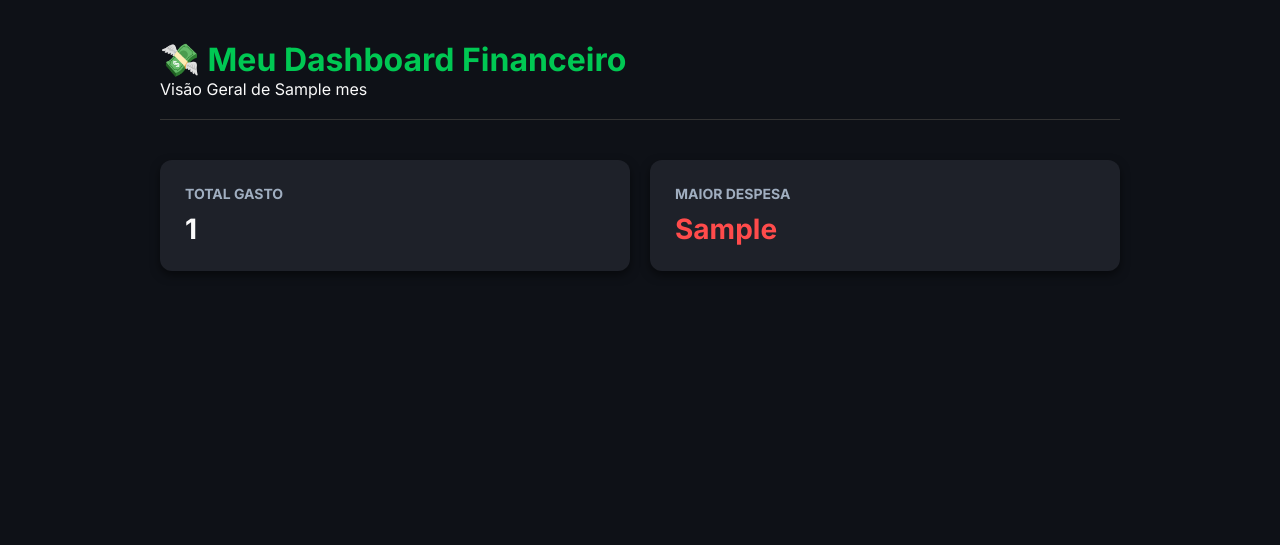
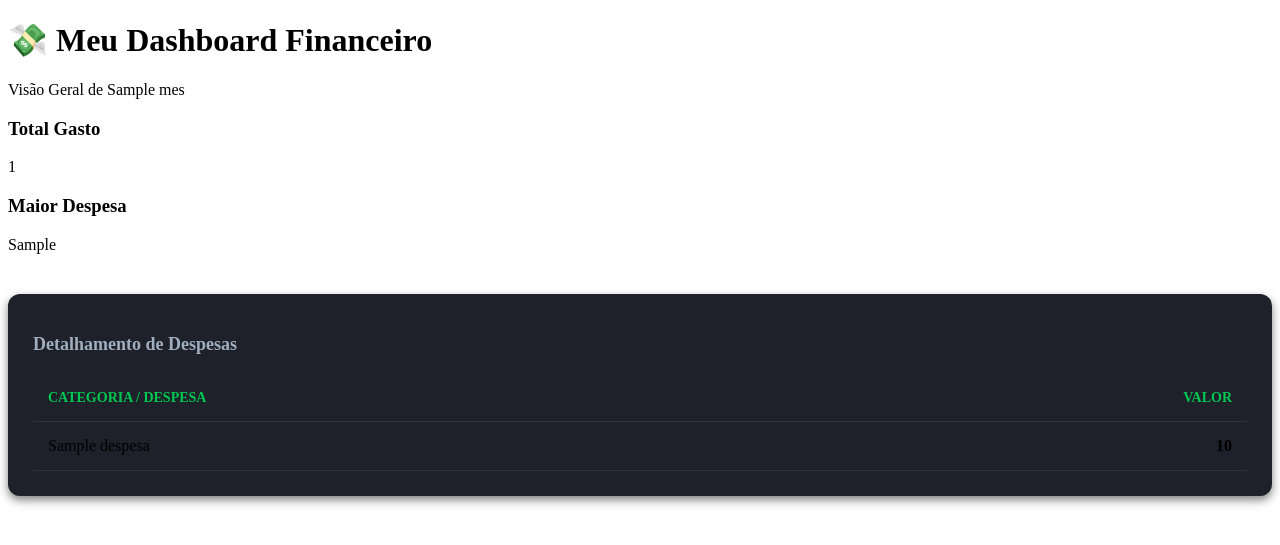
Before and after one commit to BiellFG/MARK-II, a Flask app: template Templates/index.html in a window 1280 px wide. Shown: the top 545 px of the page. Run offline with Flask 3, Linux system fonts and the light colour scheme; the template is opened without the code that fills it: most values are stand-ins (such as "Sample title", 1, 10 or a date in 2020).

Commit message:
Add files via upload

```diff
--- a/Static/style.css
+++ b/Static/style.css
@@ -1,66 +1,46 @@
-/* Importando uma fonte profissional do Google */
-@import url('https://fonts.googleapis.com/css2?family=Inter:wght@400;600;700&display=swap');
-
-* {
-    margin: 0;
-    padding: 0;
-    box-sizing: border-box;
-    font-family: 'Inter', sans-serif;
-}
-
-body {
-    background-color: #0E1117;
-    color: #FAFAFA;
-}
-
-.container {
-    max-width: 1000px;
-    margin: 0 auto;
-    padding: 40px 20px;
-}
-
-header {
-    margin-bottom: 40px;
-    border-bottom: 1px solid #333;
-    padding-bottom: 20px;
-}
-
-header h1 {
-    color: #00C853;
-}
-
-/* Estilo profissional dos Cards */
-.cards-grid {
-    display: flex;
-    gap: 20px;
-}
-
-.card {
+/* --- Estilos da Nova Tabela --- */
+.tabela-container {
+    margin-top: 40px;
     background-color: #1E2129;
     padding: 25px;
     border-radius: 12px;
-    flex: 1;
     box-shadow: 0 4px 10px rgba(0,0,0,0.5);
-    transition: transform 0.3s ease, box-shadow 0.3s ease;
+    animation: fadeIn 1.2s ease-in-out;
 }
 
-.card:hover {
-    transform: translateY(-5px);
-    box-shadow: 0 8px 20px rgba(0, 200, 83, 0.2);
+@keyframes fadeIn {
+    0% { opacity: 0; transform: translateY(20px); }
+    100% { opacity: 1; transform: translateY(0); }
 }
 
-.card h3 {
-    font-size: 14px;
+.tabela-container h2 {
+    margin-bottom: 20px;
+    font-size: 18px;
     color: #A0AEC0;
-    margin-bottom: 10px;
-    text-transform: uppercase;
 }
 
-.card .valor {
-    font-size: 28px;
-    font-weight: 700;
+table {
+    width: 100%;
+    border-collapse: collapse;
 }
 
-.card .destaque {
-    color: #FF4B4B;
+th, td {
+    padding: 15px;
+    border-bottom: 1px solid #333;
+    text-align: left;
 }
+
+th {
+    color: #00C853;
+    text-transform: uppercase;
+    font-size: 14px;
+}
+
+tr:hover td {
+    background-color: #262730; /* Efeito de brilho ao passar o mouse na linha */
+}
+
+.col-valor {
+    text-align: right;
+    font-weight: 600;
+}
--- a/Templates/index.html
+++ b/Templates/index.html
@@ -23,6 +23,26 @@
                 <p class="valor destaque">{{ dados.maior_despesa }}</p>
             </div>
         </div>
+
+        <div class="tabela-container">
+            <h2>Detalhamento de Despesas</h2>
+            <table>
+                <thead>
+                    <tr>
+                        <th>Categoria / Despesa</th>
+                        <th class="col-valor">Valor</th>
+                    </tr>
+                </thead>
+                <tbody>
+                    {% for despesa in despesas %}
+                    <tr>
+                        <td>{{ despesa.nome }}</td>
+                        <td class="col-valor">{{ despesa.valor }}</td>
+                    </tr>
+                    {% endfor %}
+                </tbody>
+            </table>
+        </div>
     </div>
 </body>
 </html>
--- a/app.py
+++ b/app.py
@@ -3,21 +3,63 @@ import pandas as pd
 
 app = Flask(__name__)
 
-# Rota principal do nosso site
+def formata_real(valor):
+    return f"R$ {valor:,.2f}".replace(",", "X").replace(".", ",").replace("X", ".")
+
 @app.route('/')
 def home():
-    # Aqui é onde o Python faz o trabalho duro.
-    # Por enquanto, vamos mandar variáveis de teste para o HTML.
-    # No próximo passo, vamos plugar o seu Excel aqui!
-    dados_resumo = {
-        "mes": "Julho",
-        "total_gasto": "R$ 2.363,50",
-        "maior_despesa": "Aluguel (R$ 6.200,00)"
-    }
+    try:
+        # 1. Lê a planilha real
+        df = pd.read_excel("Controle Financeiro 2026.xlsx", sheet_name="Dados", skiprows=9)
 
-    # O Python "renderiza" o HTML e injeta os dados nele
-    return render_template('index.html', dados=dados_resumo)
+        # 2. Limpa os dados
+        if df.columns[0].startswith('Unnamed'):
+            df = df.drop(columns=[df.columns[0]])
+        df.rename(columns={df.columns[0]: 'Despesa'}, inplace=True)
+        df = df.dropna(subset=['Despesa'])
+        df = df[df['Despesa'].astype(str).str.upper() != 'TOTAL']
+
+        # 3. Trata os números
+        meses = ['JAN', 'FEV', 'MAR', 'ABR', 'MAI', 'JUN', 'JUL', 'AGO', 'SET', 'OUT', 'NOV', 'DEZ']
+        for col in meses:
+            if col in df.columns:
+                df[col] = df[col].replace('-', 0)
+                df[col] = pd.to_numeric(df[col], errors='coerce').fillna(0)
+
+        # 4. Focando no mês atual (Exemplo: Julho / JUL)
+        mes_atual = "JUL"
+
+        # Cálculos dos Cards
+        total_gasto = df[mes_atual].sum()
+        linha_maior = df.loc[df[mes_atual].idxmax()]
+        maior_nome = linha_maior['Despesa']
+        maior_valor = linha_maior[mes_atual]
+
+        dados_resumo = {
+            "mes": "Julho",
+            "total_gasto": formata_real(total_gasto),
+            "maior_despesa": f"{maior_nome} ({formata_real(maior_valor)})"
+        }
+
+        # 5. Prepara os dados para a Tabela HTML
+        df_tabela = df[['Despesa', mes_atual]].copy()
+        df_tabela = df_tabela[df_tabela[mes_atual] > 0] # Remove o que for zero
+        df_tabela = df_tabela.sort_values(by=mes_atual, ascending=False)
+
+        # Converte para um formato que o HTML entenda
+        lista_despesas = []
+        for _, row in df_tabela.iterrows():
+            lista_despesas.append({
+                "nome": row['Despesa'],
+                "valor": formata_real(row[mes_atual])
+            })
+
+        return render_template('index.html', dados=dados_resumo, despesas=lista_despesas)
+
+    except Exception as e:
+        return f"<h1>Erro ao ler a planilha:</h1><p>{e}</p>"
+
+app = app
 
 if __name__ == '__main__':
-    # O debug=True faz o site atualizar sozinho quando salvamos o código!
     app.run(debug=True)
--- /dev/null
+++ b/requirements.txt
@@ -0,0 +1,3 @@
+Flask==3.0.3
+pandas==2.2.2
+openpyxl==3.1.2
--- /dev/null
+++ b/usage_data_2026-06-17_2026-07-16/amount-2026-06-17_2026-07-17.csv
@@ -0,0 +1 @@
+user_id,utc_date,model,api_key_name,api_key,type,price,amount
--- /dev/null
+++ b/usage_data_2026-06-17_2026-07-16/cost-2026-06-17_2026-07-17.csv
@@ -0,0 +1 @@
+user_id,utc_date,model,wallet_type,cost,currency
```
Also changed, not shown: vercel.json (added), 1 other file.
